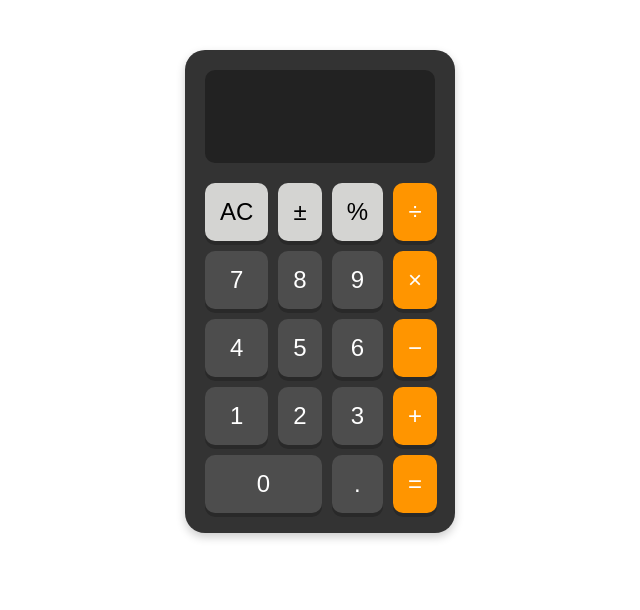
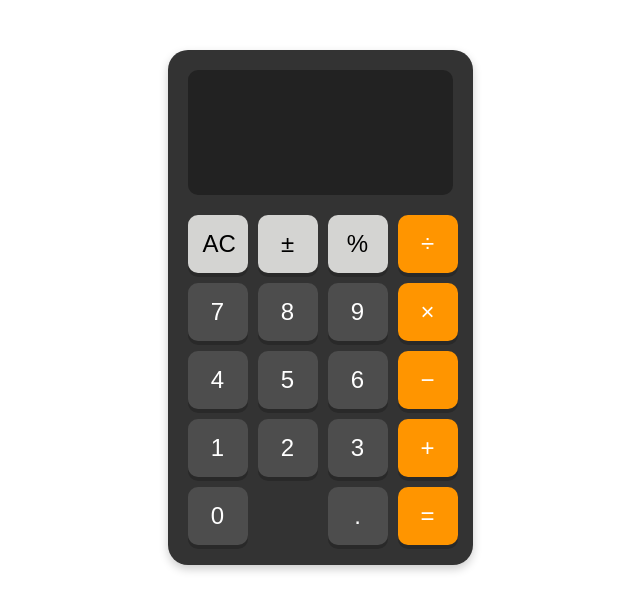
Before and after one commit to kennyfrc/alpinejs-calculator, a plain HTML site: page index.html in a window 1280 px wide. Shown: the whole page, without its empty margins (320-960 px from the left). Drawn offline with nearby package versions, Linux system fonts and the light colour scheme.

Commit message:
fix: improve key css width

```diff
--- a/styles.css
+++ b/styles.css
@@ -1,5 +1,5 @@
 .calculator {
-    max-width: 230px;
+    max-width: 265px;
     background: #333;
     padding: 20px;
     border-radius: 20px;
@@ -33,9 +33,10 @@
 }
 
 .calculator__result {
-    font-size: 1.5rem;
+    font-size: 1rem;
     text-align: right;
     opacity: 0.5;
+    min-height: 2rem;
 }
 
 .calculator__keys {
@@ -53,6 +54,8 @@
     background: #4d4d4d;
     box-shadow: 0 4px rgba(0, 0, 0, 0.2);
     transition: background-color 0.3s;
+    min-width: 60px;
+    max-width: 60px;
 }
 
 .calculator__keys button:active {
```
Also changed, not shown: calculator.js (line endings or trailing spaces), 1 other file.
